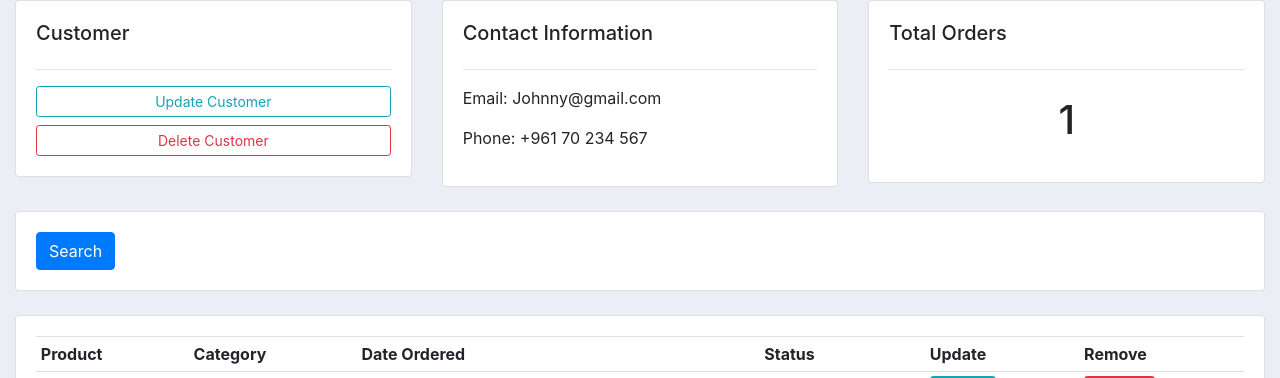
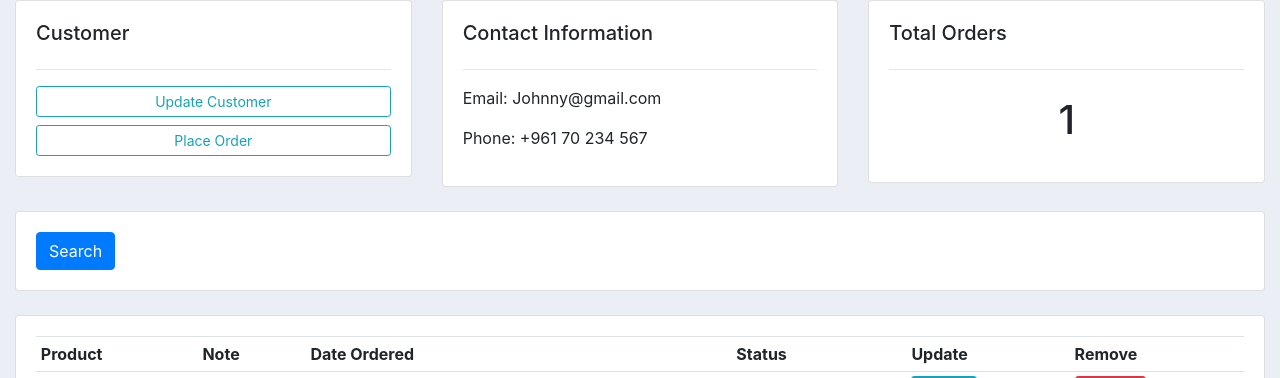
Before and after one commit to AliiceK/CRM-app, a Django app: template accounts/templates/accounts/customer.html in a window 1280 px wide. Shown: the part 56-434 px from the top of the page. Run offline with Django 4.2, Linux system fonts and the light colour scheme; data comes from the database, SQL or seed files in the repository; both versions use the stored data as it was after the commit; the template is opened without the code that fills it: values that come from a table or form of the project are taken from there, most other values are stand-ins (such as "Sample title", 1, 10 or a date in 2020).

Commit message:
added a search ffunctionality to filter based on startdate, notes ...

```diff
--- a/accounts/models.py
+++ b/accounts/models.py
@@ -48,4 +48,5 @@ class Order(models.Model):
     customer = models.ForeignKey(Customer, null = True, on_delete = models.SET_NULL)
     product = models.ForeignKey(Product, null = True, on_delete = models.SET_NULL)
     date_created = models.DateTimeField(auto_now_add = True, null = True)
-    status = models.CharField(max_length = 200, choices = STATUS)
+    status = models.CharField(max_length = 200,null = True, choices = STATUS)
+    note = models.CharField(max_length = 1000,null = True)
--- a/accounts/templates/accounts/customer.html
+++ b/accounts/templates/accounts/customer.html
@@ -7,7 +7,7 @@
                 <h5> Customer </h5>
                 <hr>
                 <a class="btn btn-outline-info btn-sm btn-block" href=""> Update Customer </a>
-                <a class="btn btn-outline-danger btn-sm btn-block" href=""> Delete Customer </a>
+                <a class="btn btn-outline-info btn-sm btn-block" href="{% url 'create_order' customer.id%}"> Place Order </a>
             </div>
         </div>
 
@@ -34,6 +34,7 @@
         <div class="col">
             <div class="card card-body">
                 <form method="get">
+                    {{myFilter.form}}
                     <button class="btn btn-primary">  Search</button>
                 </form>
             </div>
@@ -48,7 +49,7 @@
                 <table class="table table-sm">
                     <tr>
                         <th> Product </th>
-                        <th> Category </th>
+                        <th> Note </th>
                         <th> Date Ordered </th>
                         <th> Status </th>
                         <th> Update </th>
@@ -58,11 +59,11 @@
                     {% for order in orders %}
                     <tr>
                         <td> {{order.product}}  </td>
-                        <td> {{order.product.category}} </td>
+                        <td> {{order.note}} </td>
                         <td> {{order.date_created}} </td>
                         <td>  {{order.status}}</td>
-                        <td> <a class="btn btn-sm btn-info" href = ""> Update</a></td>
-                        <td> <a class="btn btn-sm btn-danger" href = ""> Remove</a></td>
+                        <td> <a class="btn btn-sm btn-info" href = "{% url 'update_order' order.id %}"> Update </a> </td>
+                        <td> <a class="btn btn-sm btn-danger" href = "{% url 'delete_order' order.id %}"> Remove </a> </td>
                     </tr>
                     {% endfor %}
                 </table>
--- a/accounts/templates/accounts/dashboard.html
+++ b/accounts/templates/accounts/dashboard.html
@@ -33,7 +33,6 @@
         <h5>Last 5 orders</h5>
         <hr>
         <div class="card card-body">
-            <a class="btn btn-primary btn-sm btn-block" href="{% url 'create_order' %}">Create Order</a>
             <table class"table table-sm">
                 <tr>
                     <th> Product </th>
--- a/accounts/urls.py
+++ b/accounts/urls.py
@@ -5,7 +5,7 @@ urlpatterns = [
     path('', views.Home, name="home"),
     path('product/', views.product, name="product"),
     path('customer/<str:pk_test>/', views.customer, name="customer"),
-    path('create_order/', views.createOrder, name="create_order"),
+    path('create_order/<str:pk>/', views.createOrder, name="create_order"),
     path('update_order/<str:pk>/', views.updateOrder, name="update_order"),
     path('delete_order/<str:pk>/', views.deleteOrder, name="delete_order"),
 
--- a/crmproject/settings.py
+++ b/crmproject/settings.py
@@ -39,7 +39,8 @@ INSTALLED_APPS = [
     'django.contrib.messages',
     'django.contrib.staticfiles',
 
-    'accounts'
+    'accounts',
+    'django_filters'
 ]
 
 MIDDLEWARE = [
```
Also changed, not shown: accounts/filters.py (added, +14 -0 lines), accounts/templates/accounts/delete.html (+13 -6 lines), accounts/templates/accounts/order_form.html (+15 -5 lines), accounts/views.py (+14 -7 lines), accounts/migrations/0005_order_note_alter_order_status_and_more.py (added), db.sqlite3.
